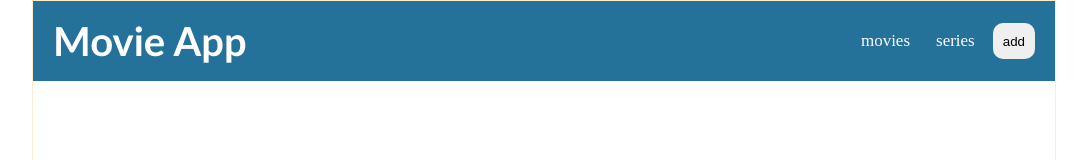
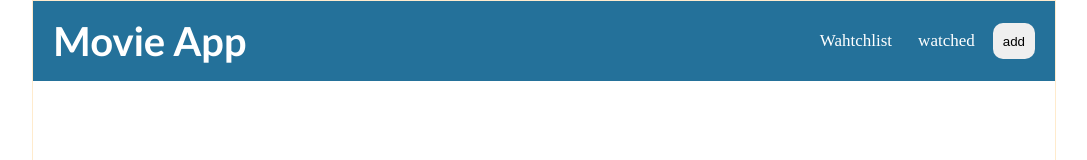
Before and after one commit to RadimYassin/movie-app, a React (Vite) app: page / in a window 1280 px wide. Shown: the top 160 px of the page, without its empty margins (96-1183 px from the left). Built offline with nearby package versions, Linux system fonts and the light colour scheme.

Commit message:
some-changes components

```diff
--- a/src/Component/Header.jsx
+++ b/src/Component/Header.jsx
@@ -9,9 +9,9 @@ const Header = () => {
           Movie App
         </Logo>
          <Links>
-            <LinkI> movies</LinkI>
-            <LinkI> series</LinkI>
-            <Button> add </Button>
+            <LinkI to='/'> Wahtchlist</LinkI>
+            <LinkI to='/wateched'> watched</LinkI>
+            <Button to='/add'> add</Button>
          </Links>
       </NavC>
   )
--- a/src/Component/Whatched.jsx
+++ b/src/Component/Watched.jsx
@@ -1,6 +1,6 @@
 import React from 'react'
 
-const Whatched = () => {
+const Watched = () => {
   return (
     <div>
       Whatched
@@ -8,4 +8,4 @@ const Whatched = () => {
   )
 }
 
-export default Whatched
+export default Watched
--- a/src/Component/Whatchlist.jsx
+++ b/src/Component/Whatchlist.jsx
@@ -1,6 +1,6 @@
 import React from 'react'
 
-const Whatchlist = () => {
+const Watchlist = () => {
   return (
     <div>
       whatch ist
@@ -8,4 +8,4 @@ const Whatchlist = () => {
   )
 }
 
-export default Whatchlist
+export default Watchlist
```
